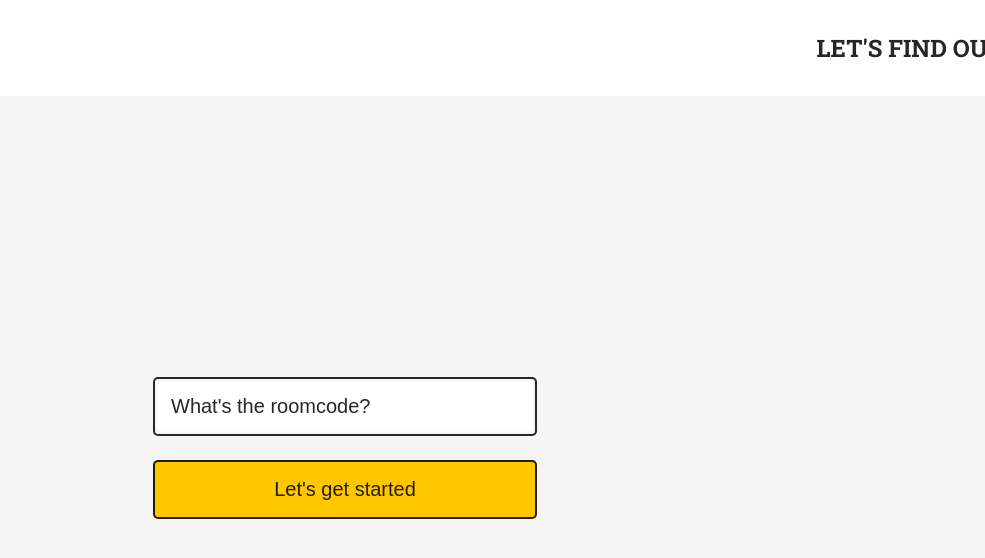
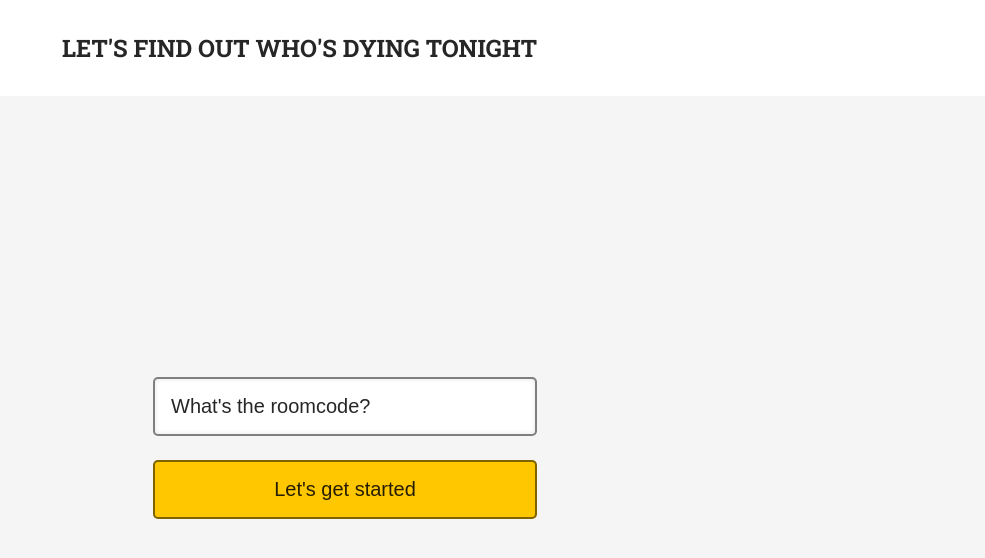
Before and after one commit to Schotsl/Slurp-next, a Next.js app: page / in a window 1280 px wide. Shown: the top 558 px of the page, without its empty margins (295-1280 px from the left). Built offline with nearby package versions, Linux system fonts and the light colour scheme.

Commit message:
💄 Added hover

```diff
--- a/app/page.module.scss
+++ b/app/page.module.scss
@@ -23,7 +23,7 @@
 
     span {
       display: inline-block;
-      padding-left: 100%;
+      // padding-left: 100%;
       animation: marquee 10s linear infinite;
     }
 
@@ -51,12 +51,14 @@
 
     &__input {
       padding: 1rem;
+      transition: 0.3 all ease-in-out;
 
-      border: 2px solid rgba(0,0,0,0.85);
+      border: 2px solid rgba(0,0,0,0.5);
       border-radius: 5px;
 
       font-size: 1.25rem;
       box-shadow: inset 0px 0px 5px rgba(0,0,0,0.1);
+      box-sizing: content-box;
 
       &::-webkit-input-placeholder {
         color: rgba(0,0,0,0.85);
@@ -67,19 +69,26 @@
         outline: none;
         outline: solid 2px rgba(0, 0, 0, 0.25);
       }
+
+      &:hover {
+        border-color: #000;
+        background: #fefdfd;
+      }
     }
 
     &__submit {
       color: rgba(0,0,0,0.85);
-      border: 2px solid rgba(0,0,0,0.85);
+      border: 2px solid rgba(0,0,0,0.5);
       padding: 1rem;
       background: rgb(255, 199, 0);
 
       font-size: 1.25rem;
+      transition: 0.3 all ease-in-out;
       border-radius: 5px;
 
       &:hover {
         background: rgb(199, 185, 255);
+        outline-color: #000;
       }
     }
   }
```
